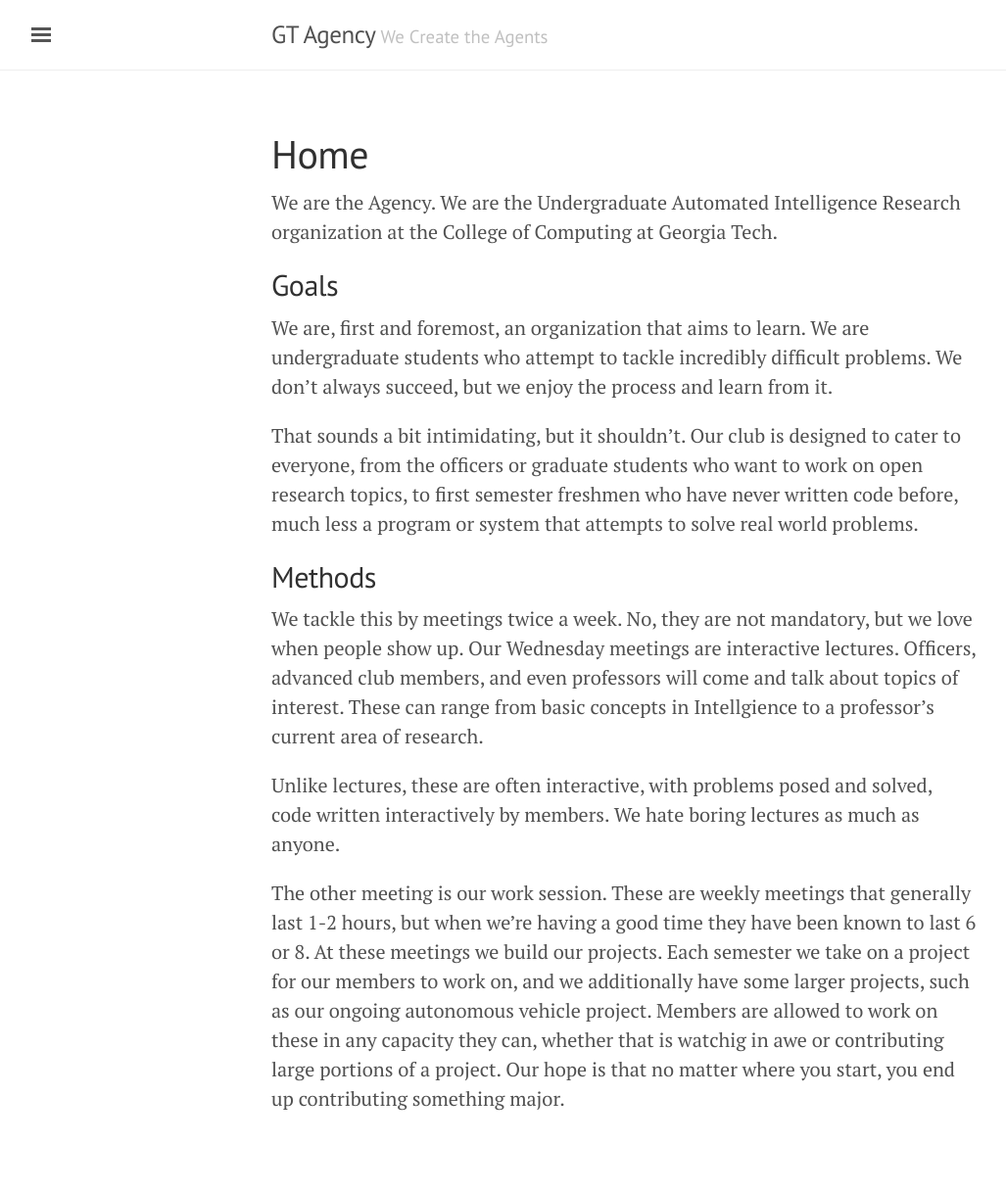
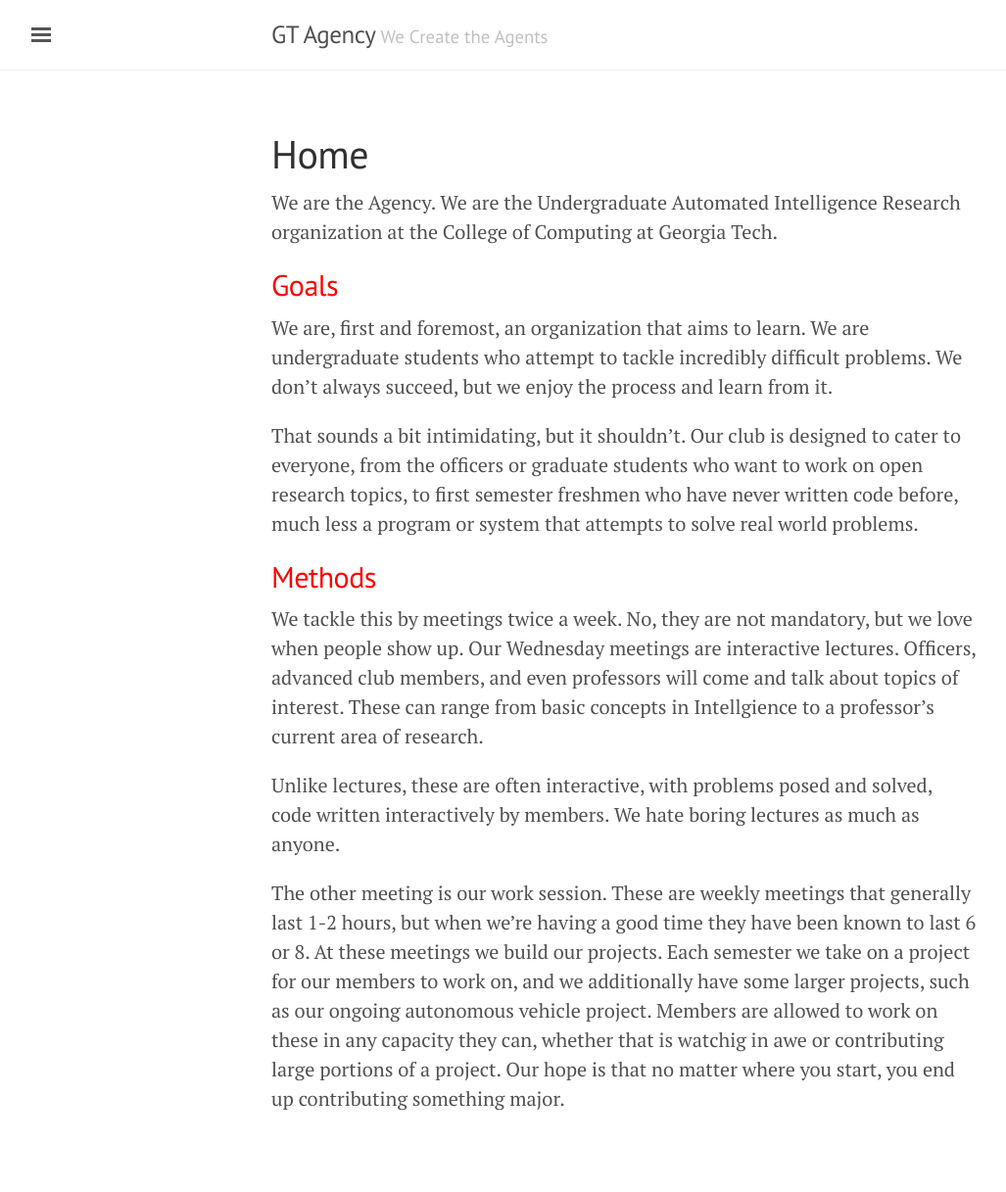
Before and after one commit to gtagency/gtagency.github.com, a Jekyll site: the page built from index.md, in a window 1280 px wide. Shown: the whole page at 98% size, without its empty margins (3-1030 px from the left). Built offline with Jekyll 4.4.1, drawn with Linux system fonts in a browser that asks for light colours; Markdown is read by kramdown in place of the engine named in the settings.

Commit message:
I think this may make stuff red

```diff
--- a/public/css/lanyon.css
+++ b/public/css/lanyon.css
@@ -47,7 +47,7 @@
 h1, h2, h3, h4, h5, h6 {
   font-family: "PT Sans", Helvetica, Arial, sans-serif;
   font-weight: 400;
-  color: #313131;
+  color: #ff0000;
   letter-spacing: -.025rem;
 }
 
```
